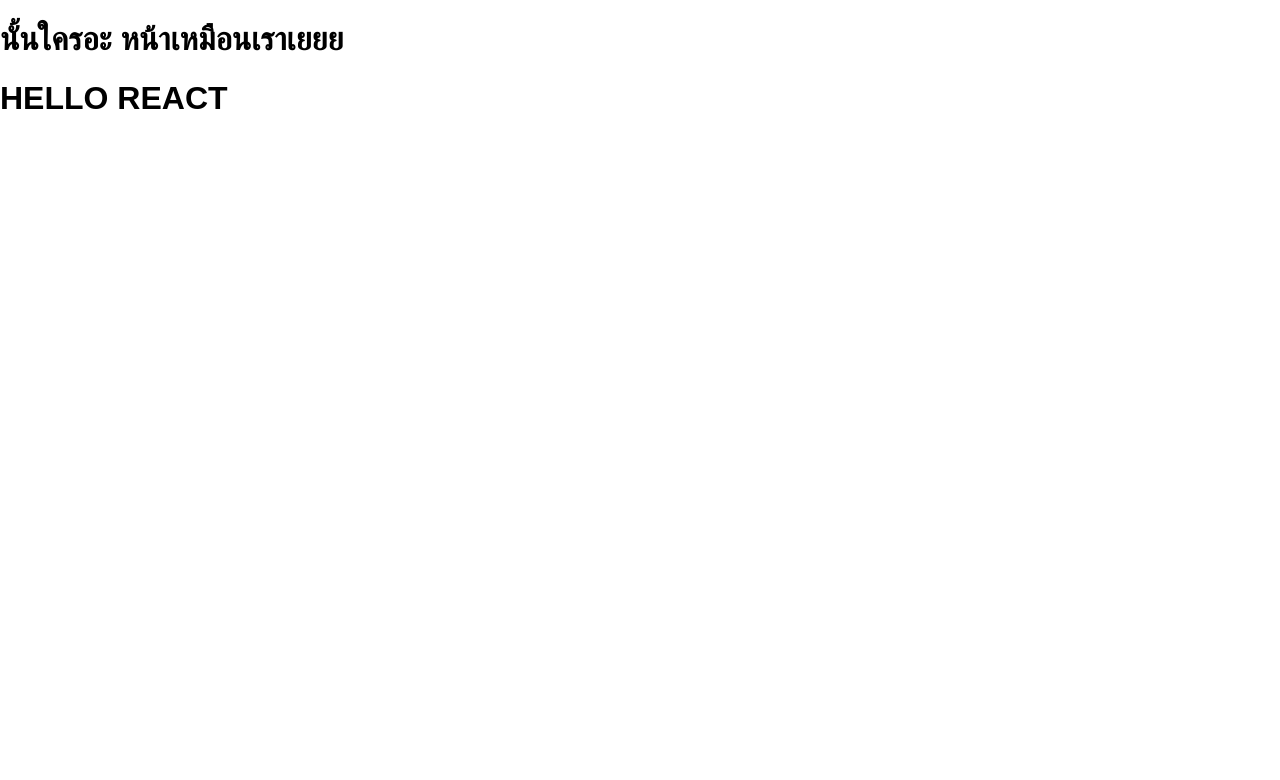
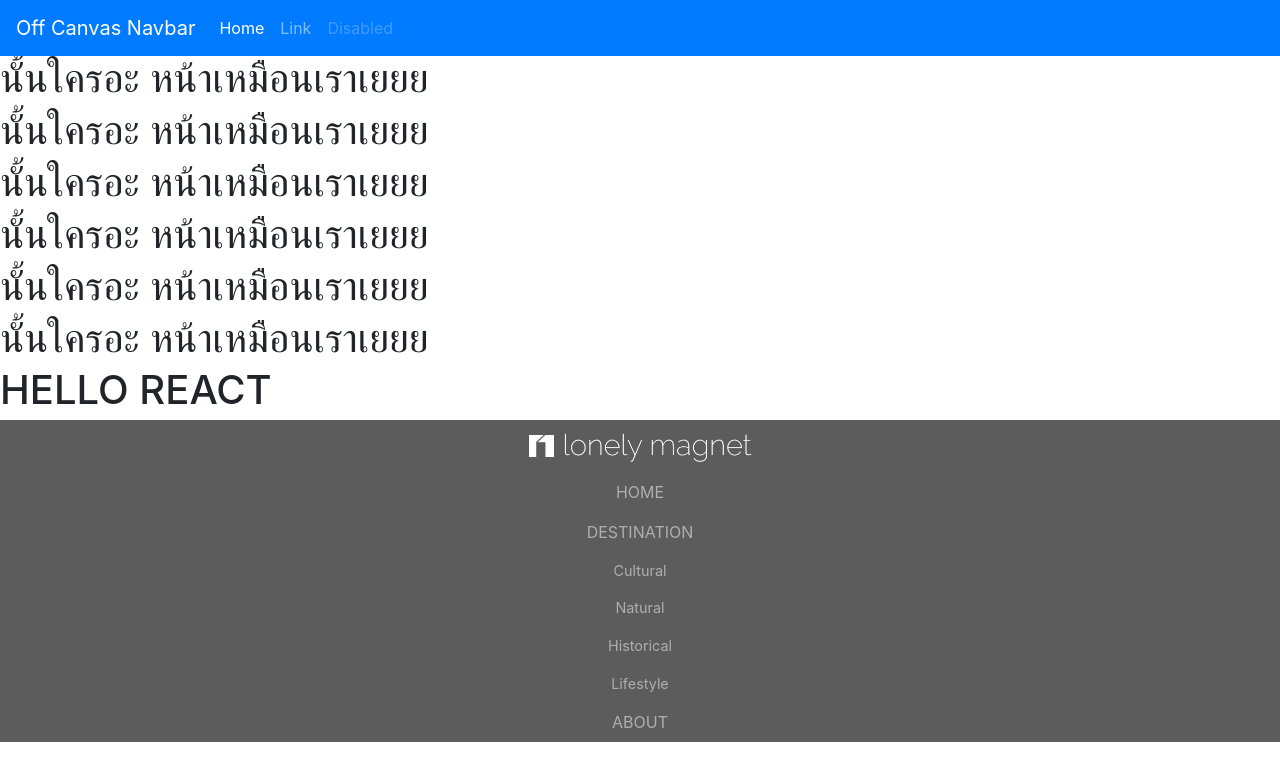
Before and after one commit to puifaisme/Web-Alpaca, a React (Create React App) app in the folder alpaca-web/: page / in a window 1280 px wide. Shown: the top 780 px of the page. Built offline with nearby package versions, Linux system fonts and the light colour scheme.

Commit message:
sidebar navigation demo presented by P'Fluke

```diff
--- a/alpaca-web/src/App.js
+++ b/alpaca-web/src/App.js
@@ -1,12 +1,22 @@
 import React from 'react'
+import Navbar from './components/Navbar_S'
+import Footer from './components/Footer'
+
 
 const componentName = () => {
 
     return (
-        <div>
-            <h1>นั้นใครอะ หน้าเหมือนเราเยยย</h1>
+    <div>
+        <Navbar/>
+        <h1>นั้นใครอะ หน้าเหมือนเราเยยย</h1>
+        <h1>นั้นใครอะ หน้าเหมือนเราเยยย</h1>
+        <h1>นั้นใครอะ หน้าเหมือนเราเยยย</h1>
+        <h1>นั้นใครอะ หน้าเหมือนเราเยยย</h1>
+        <h1>นั้นใครอะ หน้าเหมือนเราเยยย</h1>
+        <h1>นั้นใครอะ หน้าเหมือนเราเยยย</h1>
 
-            <h1> HELLO REACT </h1>
+        <h1> HELLO REACT </h1>
+        <Footer/>
     </div>
   )
 }
--- /dev/null
+++ b/alpaca-web/src/components/NavbarMenus.js
@@ -0,0 +1,27 @@
+import React, { Component } from 'react';
+
+class NavbarMenus extends Component{
+
+    constructor(props) {
+      super(props)
+    }
+
+    render(){
+        return(
+          <ul className="navbar-nav mr-auto">
+            <li className="nav-item active">
+              <a className="nav-link" href="#">Home <span className="sr-only">(current)</span></a>
+            </li>
+            <li className="nav-item">
+              <a className="nav-link" href="#">Link</a>
+            </li>
+            <li className="nav-item">
+              <a className="nav-link disabled" href="#">Disabled</a>
+            </li>
+          </ul>
+        );
+    }
+}
+
+
+export default NavbarMenus;
--- /dev/null
+++ b/alpaca-web/src/components/Navbar_S.js
@@ -0,0 +1,53 @@
+import React, { Component } from 'react';
+import '../css/bootstrap.css';
+import Logo1 from '../img/logo1.png'
+import Logo2 from '../img/logo2.png'
+import '../css/style.css'
+import NavbarMenus from './NavbarMenus'
+
+class Navbar_S extends Component{
+
+    constructor(props) {
+      super(props)
+      this.state = {
+       collapseNav: false
+      }
+      this.toggleNav = this.toggleNav.bind(this)
+    }
+
+    toggleNav() {
+      this.setState({ collapseNav: !this.state.collapseNav })
+    }
+
+    closeNav() {
+      this.setState({ collapseNav: false })
+    }
+
+    render(){
+        return(
+          <div>
+            <nav className="navbar navbar-expand-md navbar-dark bg-primary">
+              <a className="navbar-brand" href="#">Off Canvas Navbar</a>
+              <a onClick={()=>this.toggleNav()} className="navbar-toggle collapsed" data-toggle="collapse"  aria-expanded="true">
+                <button className="navbar-toggler js-offcanvas-trigger" type="button" data-toggle="collapse" data-target="#navbarCollapse" aria-controls="navbarCollapse" aria-expanded="false" aria-label="Toggle navigation"  data-offcanvas-trigger="off-canvas">
+                  <span className="navbar-toggler-icon"></span>
+                </button>
+              </a>
+              <div className="collapse navbar-collapse d-none" id="navbarCollapse">
+                <NavbarMenus/>
+              </div>
+            </nav>
+            <div class={`bg-overlay bg-overlay-${this.state.collapseNav ?`on`:`off`}`}>
+            </div>
+
+            <aside className={`sidebar js-offcanvas side-${this.state.collapseNav ? `on`:`off`}`}>
+              <button onClick={()=>this.closeNav()}>X</button>
+              <NavbarMenus/>
+            </aside>
+          </div>
+        );
+    }
+}
+
+
+export default Navbar_S;
--- a/alpaca-web/src/css/style.css
+++ b/alpaca-web/src/css/style.css
@@ -9,3 +9,34 @@
 #subTopic {
     font-size: 0.9em;
 }
+
+.sidebar {
+    top:0;
+    position: absolute;
+    width: 80%;
+    transition: left 0.5s;
+    background-color: #dfdfdf
+}
+.side-off {
+    left: -80%;
+}
+
+.side-on {
+    left: 0px;
+}
+
+.bg-overlay{
+    position: fixed;
+    top:0;
+    left:0;
+    width:100%;
+    height: 100%;
+    transition:background 0.5s;
+    pointer-events: none;
+}
+.bg-overlay-on{
+    background: rgba(255, 255, 255, 0.7);
+}
+.bg-overlay-off{
+    background: rgba(255, 255, 255, 0.0);
+}
```
Also changed, not shown: alpaca-web/public/index.html (line endings or trailing spaces).
